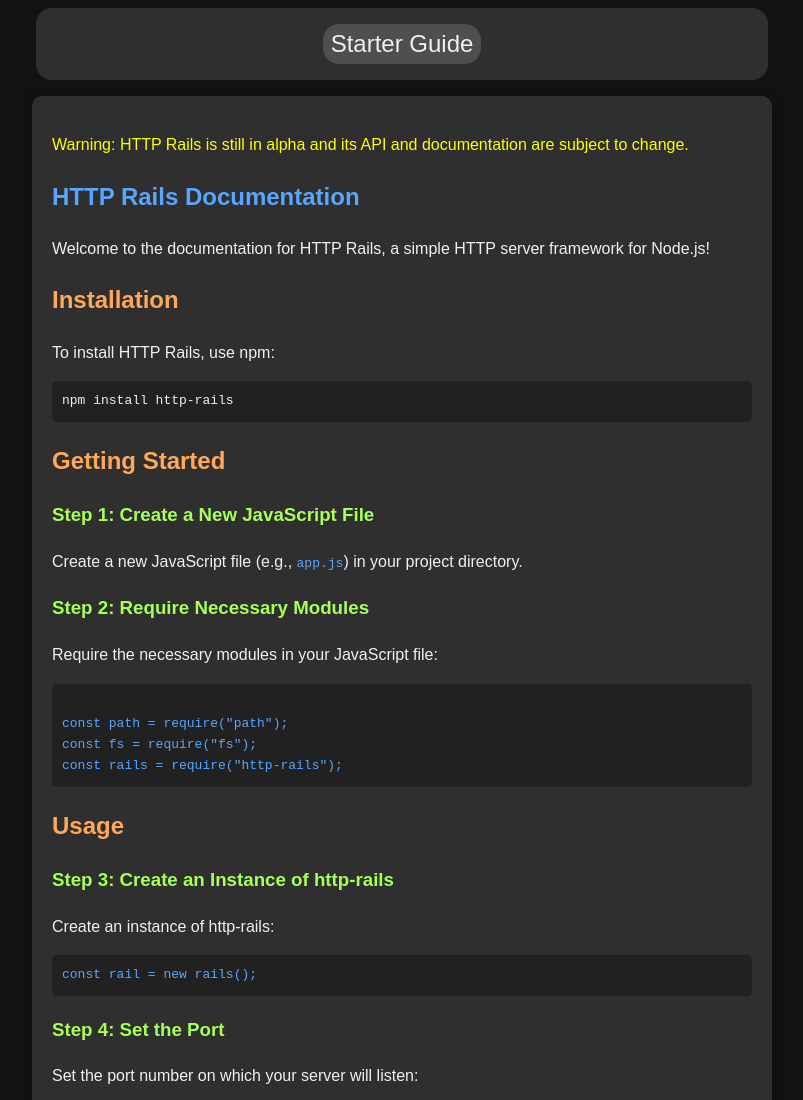
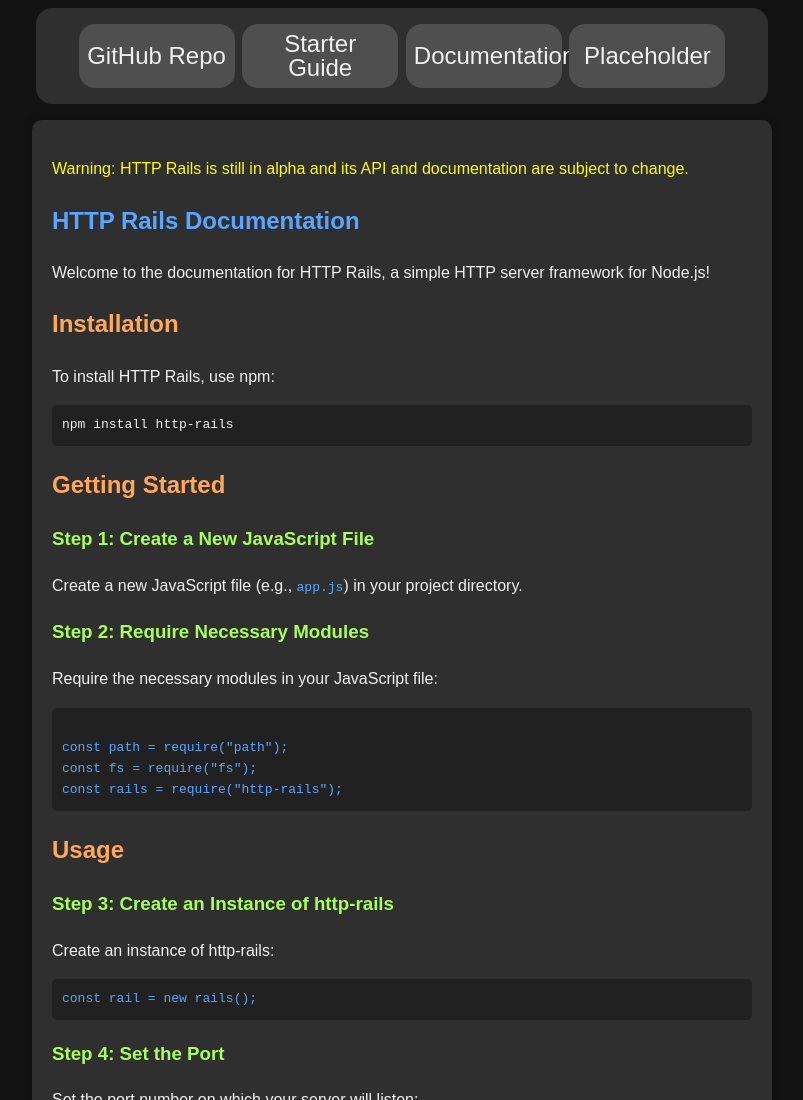
Before and after one commit to minidogg/http-rails, a website: page docs/index.html in a window 1280 px wide. Shown: the top 1100 px of the page, without its empty margins (238-1041 px from the left). Drawn offline with Linux system fonts and the light colour scheme.

Commit message:
Something

```diff
--- a/docs/nav.js
+++ b/docs/nav.js
@@ -1,5 +1,9 @@
 const nav = `
+<button class="navButton" href="https://github.com/minidogg/http-rails">GitHub Repo</button>
 <button class="navButton" href="./">Starter Guide</button>
+<button class="navButton" href="./">Documentation</button>
+<button class="navButton" href="./">Placeholder</button>
+
 `;
 document.getElementById("nav").innerHTML = nav;
 
--- a/docs/style.css
+++ b/docs/style.css
@@ -30,15 +30,19 @@
 }
 .navButton{
   all:unset;
+  text-align:center;
+  min-width:20%;
+  max-width:20%;
   background-color:#4f4f4f;
   padding:1vmin;
   border-radius:2vmin;
-  max-width:30vw;
   user-select:none;
   transition:all 0.2s ease-in-out;
 
   margin-left:0.3vw;
   margin-right:0.3vw;
+
+  font-size:100%;
 }
 .navButton:hover{
   cursor:pointer;
```
